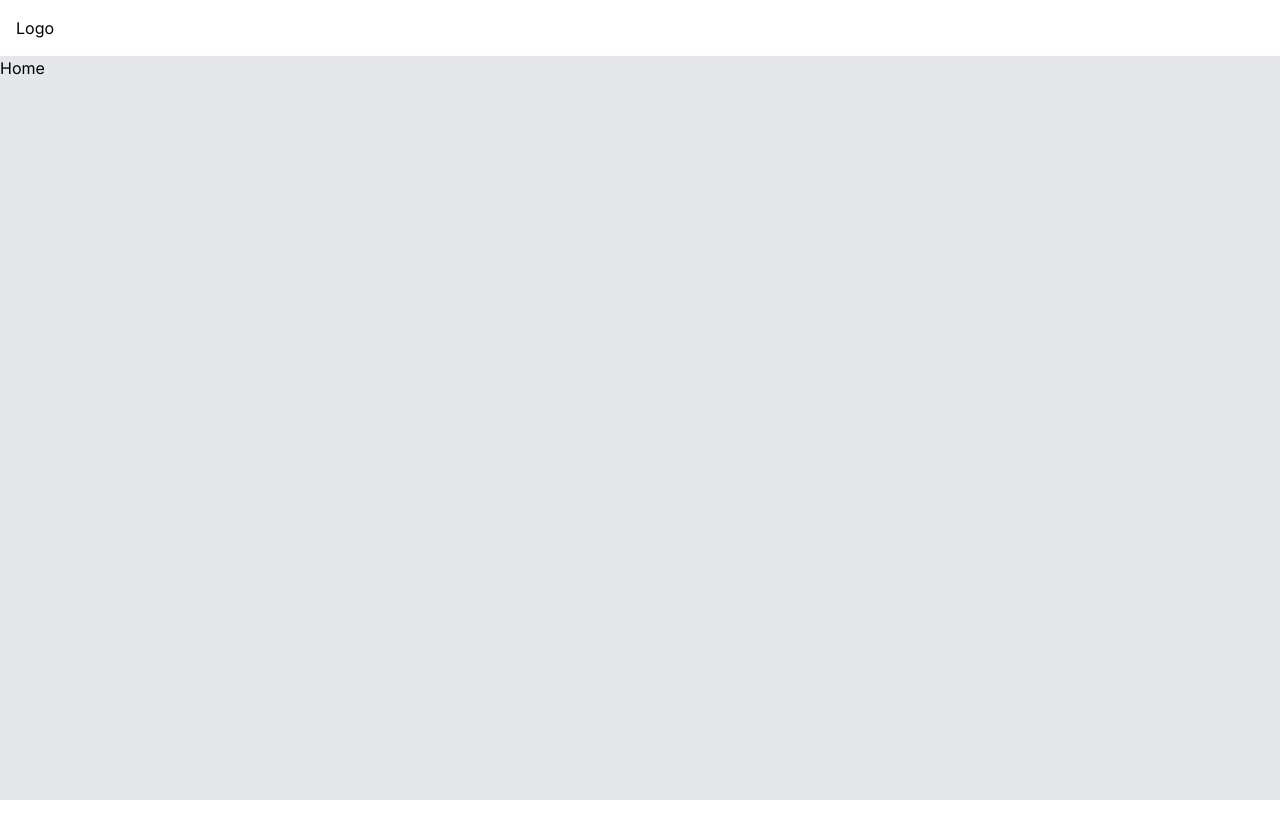
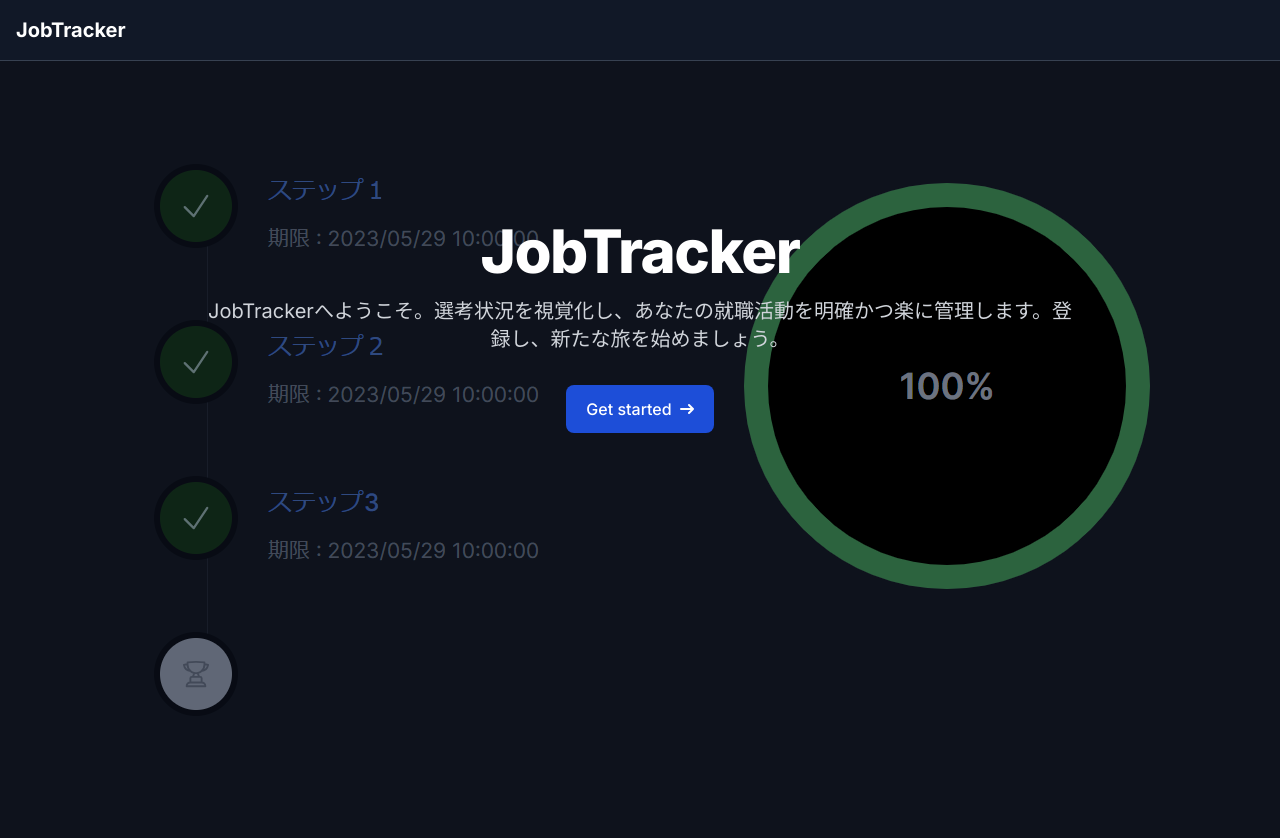
Before and after one commit to takashi145/JobTracker, a Next.js app: page / in a window 1280 px wide. Shown: the top 838 px of the page. Before the commit the page ends 800 px from the top, so only its background shows below. Built offline with nearby package versions, Linux system fonts and the light colour scheme.

Commit message:
Update welcome page

```diff
--- a/src/app/layout.tsx
+++ b/src/app/layout.tsx
@@ -1,13 +1,14 @@
 import './globals.css'
 import type { Metadata } from 'next'
 import { Inter } from 'next/font/google'
+import Link from 'next/link'
 import { Toaster } from 'react-hot-toast'
 
 const inter = Inter({ subsets: ['latin'] })
 
 export const metadata: Metadata = {
-  title: 'Next Auth',
-  description: 'Generated by create next app',
+  title: 'JobTracker',
+  description: '選考状況を視覚化して管理するアプリ',
 }
 
 export default function RootLayout({
@@ -16,14 +17,14 @@ export default function RootLayout({
   children: React.ReactNode
 }) {
   return (
-    <html lang="en">
+    <html lang="en" className='dark'>
       <body className={inter.className}>
-        <div className='bg-gray-200 dark:bg-gray-800 min-h-screen'>
-          <nav className="bg-white border-gray-200 dark:bg-gray-900">
+        <div className='bg-gray-100 dark:bg-gray-800 min-h-screen'>
+          <nav className="bg-gray-200 border-gray-200 dark:bg-gray-900 shadow">
             <div className="max-w-7xl flex flex-wrap items-center justify-between mx-auto p-4">
-              <a href="#" className="flex items-center dark:text-white">
-                Logo
-              </a>
+              <Link href="/" className="flex items-center dark:text-white">
+                <span className='font-bold text-xl'>JobTracker</span>
+              </Link>
             </div>
           </nav>
 
--- a/src/app/login/page.tsx
+++ b/src/app/login/page.tsx
@@ -23,7 +23,7 @@ function Login() {
         email: "",
         password: "",
       });
-      router.push('/');
+      router.push('/event');
     } catch (error: any) {
       setUser({...user, password: ""});
       toast.error(error.response.data.message);
--- a/src/app/page.tsx
+++ b/src/app/page.tsx
@@ -1,7 +1,23 @@
+import Link from "next/link";
+
 export default async function Home() {
   return (
-    <div className="">
-      <h1 className="dark:text-white">Home</h1>
+    <div className="dark:border-t dark:border-gray-700 bg-center bg-repeat bg-[url('/images/jobtracker.PNG')] h-screen bg-gray-500 bg-blend-multiply">
+        <div className="px-4 mx-auto max-w-screen-xl text-center py-24 lg:py-40">
+            <h1 className="mb-4 text-5xl font-extrabold tracking-tight leading-none text-white md:text-5xl lg:text-6xl">JobTracker</h1>
+            <p className="mb-8 text-lg font-normal text-gray-300 lg:text-xl sm:px-16 lg:px-48">
+              JobTrackerへようこそ。選考状況を視覚化し、あなたの就職活動を明確かつ楽に管理します。登録し、新たな旅を始めましょう。
+            </p>
+            <div className="flex flex-col space-y-4 sm:flex-row sm:justify-center sm:space-y-0 sm:space-x-4">
+                <Link href="/login" className="inline-flex justify-center items-center py-3 px-5 text-base font-medium text-center text-white rounded-lg bg-blue-700 hover:bg-blue-800 focus:ring-4 focus:ring-blue-300 dark:focus:ring-blue-900">
+                    Get started
+                    <svg className="w-3.5 h-3.5 ml-2" aria-hidden="true" xmlns="http://www.w3.org/2000/svg" fill="none" viewBox="0 0 14 10">
+                        <path stroke="currentColor" stroke-linecap="round" stroke-linejoin="round" stroke-width="2" d="M1 5h12m0 0L9 1m4 4L9 9"/>
+                    </svg>
+                </Link>
+            </div>
+        </div>
     </div>
+
   )
 }
--- a/tailwind.config.js
+++ b/tailwind.config.js
@@ -15,4 +15,5 @@ module.exports = {
     },
   },
   plugins: [],
+  darkMode: "class",
 }
```
Also changed, not shown: public/images/jobtracker.PNG (added).
